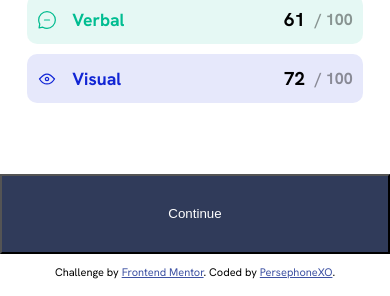
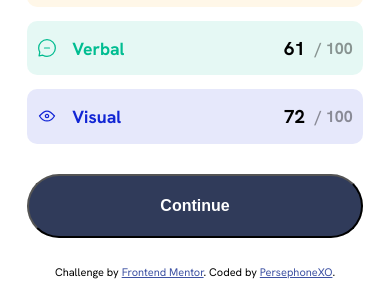
Before and after one commit to PersephoneXO/fm-results-summary-component, a plain HTML site: page index.html in a window 390 px wide. Shown: the part 548-844 px from the top of the page. Drawn offline with Linux system fonts and the light colour scheme.

Commit message:
mobile css more or less finished

```diff
--- a/index.html
+++ b/index.html
@@ -76,8 +76,9 @@
           </div>
         </div>
       </div>
-
-      <button class="continue-button">Continue</button>
+      <div class="button-container">
+        <button class="continue-button">Continue</button>
+      </div>
     </div>
   </main>
   <footer>
--- a/styles.css
+++ b/styles.css
@@ -116,8 +116,12 @@ main{
     padding-inline: 7%;
     margin-top: 5%;
     margin-bottom: 5%;
+    /*
     display: flex;
     flex-direction: column;
+    gap: 20px;*/
+    display: grid;
+    grid-template-rows: 10% 90%;
     gap: 20px;
 }
 
@@ -127,9 +131,14 @@ main{
 }
 
 .all-summary-tabs{
+    /*
     display: flex;
     flex-direction: column;
-    gap: 10px;
+    justify-content: space-between;*/
+    display: grid;
+    grid-template-rows: 20% 20% 20% 20%;
+    gap: 5%;
+    margin-bottom: 5%;
 }
 
 .summary-tab{
@@ -137,7 +146,7 @@ main{
     padding-inline: 10px;
     justify-content: space-between;
     border-radius: 10px;
-    height: 45px;
+    /*max-height: 45px;*/
     align-items: center;
     padding-top: 2px;
     padding-bottom: 2px;
@@ -196,9 +205,23 @@ main{
     color: hsl(234, 85%, 45%);
 }
 
+.button-container{
+    padding-inline: 7%;
+}
+
 .continue-button{
     background-color: hsl(224, 30%, 27%);
+    width: 100%;
+    border-radius: 50px;
+    height: 80%;
+    font-size: 1rem;
+    font-weight: 700;
 }
+
+.attribution{
+    font-size: 1rem;
+}
+
 
 /*design for desktop*/
 @media only screen and (min-width:768px){
```
